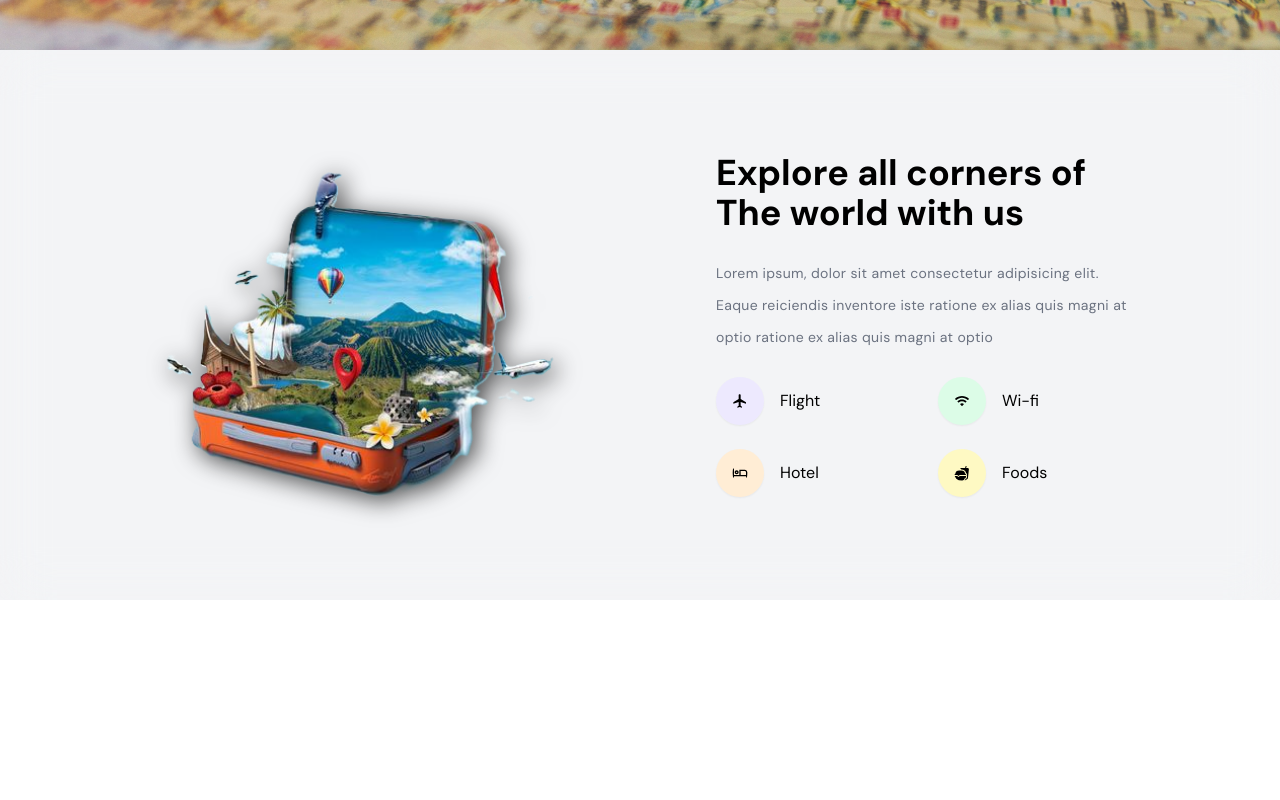
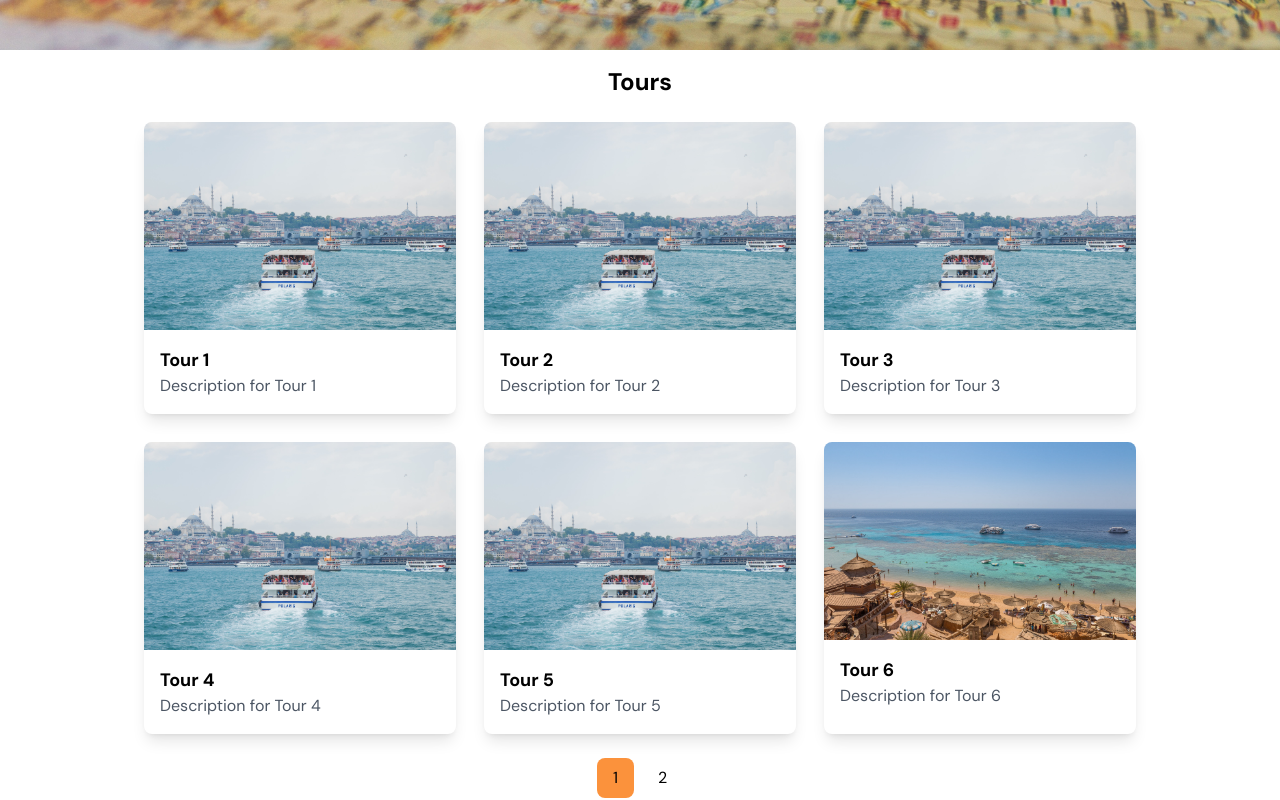
Before and after one commit to Asadbek-i2max/fly-tour, a React (Vite) app: page / in a window 1280 px wide. Shown: the part 1660-2460 px from the top of the page. Before the commit the page ends 2260 px from the top, so only its background shows below. Built offline with nearby package versions, Linux system fonts and the light colour scheme.

Commit message:
Tours component

```diff
--- a/src/components/Tours.jsx
+++ b/src/components/Tours.jsx
@@ -0,0 +1,57 @@
+import { useState } from 'react';
+
+const toursData = [
+  { id: 1, title: 'Tour 1', description: 'Description for Tour 1', image: '/src/assets/images/stanbul.jpg' },
+  { id: 2, title: 'Tour 2', description: 'Description for Tour 2', image: '/src/assets/images/stanbul.jpg' },
+  { id: 3, title: 'Tour 3', description: 'Description for Tour 3', image: '/src/assets/images/stanbul.jpg' },
+  { id: 4, title: 'Tour 4', description: 'Description for Tour 4', image: '/src/assets/images/stanbul.jpg' },
+  { id: 5, title: 'Tour 5', description: 'Description for Tour 5', image: '/src/assets/images/stanbul.jpg' },
+  { id: 6, title: 'Tour 6', description: 'Description for Tour 6', image: '/src/assets/images/sharm.jpg' },
+  { id: 7, title: 'Tour 6', description: 'Description for Tour 6', image: '/src/assets/images/sharm.jpg' },
+  { id: 8, title: 'Tour 6', description: 'Description for Tour 6', image: '/src/assets/images/sharm.jpg' },
+  { id: 9, title: 'Tour 6', description: 'Description for Tour 6', image: '/src/assets/images/sharm.jpg' },
+];
+
+const Tours = () => {
+  const [currentPage, setCurrentPage] = useState(1);
+  const toursPerPage = 6;
+
+  const totalPages = Math.ceil(toursData.length / toursPerPage);
+
+  const indexOfLastTour = currentPage * toursPerPage;
+  const indexOfFirstTour = indexOfLastTour - toursPerPage;
+  const currentTours = toursData.slice(indexOfFirstTour, indexOfLastTour);
+
+  const paginate = (pageNumber) => setCurrentPage(pageNumber);
+
+  return (
+    <div className="container mx-auto p-4 max-w-screen-lg">
+      <h2 className="text-2xl font-bold text-center mb-6">Tours</h2>
+      <div className="grid grid-cols-1 md:grid-cols-2 lg:grid-cols-3 gap-7">
+        {currentTours.map((tour) => (
+          <div key={tour.id} className="relative bg-white rounded-lg shadow-lg overflow-hidden transform transition duration-300 hover:scale-105 hover:shadow-2xl">
+            <img src={tour.image} alt={tour.title} className="w-full object-cover object-contain" />
+            <div className="p-4">
+              <h3 className="text-lg font-semibold">{tour.title}</h3>
+              <p className="text-gray-600">{tour.description}</p>
+            </div>
+          </div>
+        ))}
+      </div>
+
+      <div className="flex justify-center mt-6">
+        {[...Array(totalPages)].map((_, index) => (
+          <button
+            key={index + 1}
+            className={`mx-1 px-4 py-2 rounded-lg ${currentPage === index + 1 ? 'bg-orange-400' : 'bg-white hover:bg-gray-200'} text-black`}
+            onClick={() => paginate(index + 1)}
+          >
+            {index + 1}
+          </button>
+        ))}
+      </div>
+    </div>
+  );
+};
+
+export default Tours;
--- a/src/pages/Main.jsx
+++ b/src/pages/Main.jsx
@@ -4,6 +4,7 @@ import Hero from '../components/Hero';
 import FlyCard from '../components/FlyCard';
 import Banner from '../components/Banner';
 import BannerPic from '../components/BannerPic';
+import Tours from '../components/Tours';
 
 function Main() {
   return (
@@ -13,6 +14,7 @@ function Main() {
       <Hero />
       <FlyCard />
       <BannerPic />
+      <Tours />
       <Banner />
     </div>
   );
```
Also changed, not shown: src/assets/images/sharm.jpg (added), src/assets/images/stanbul.jpg (added).
